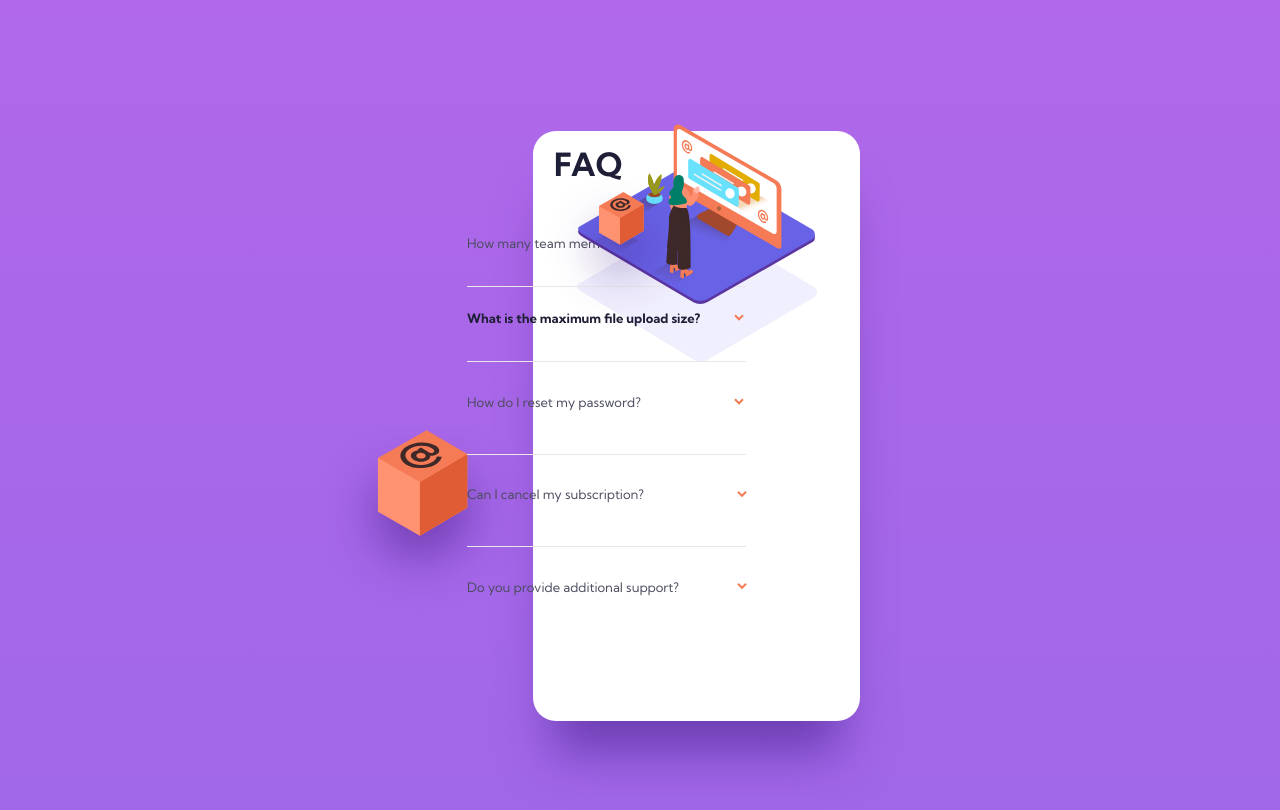
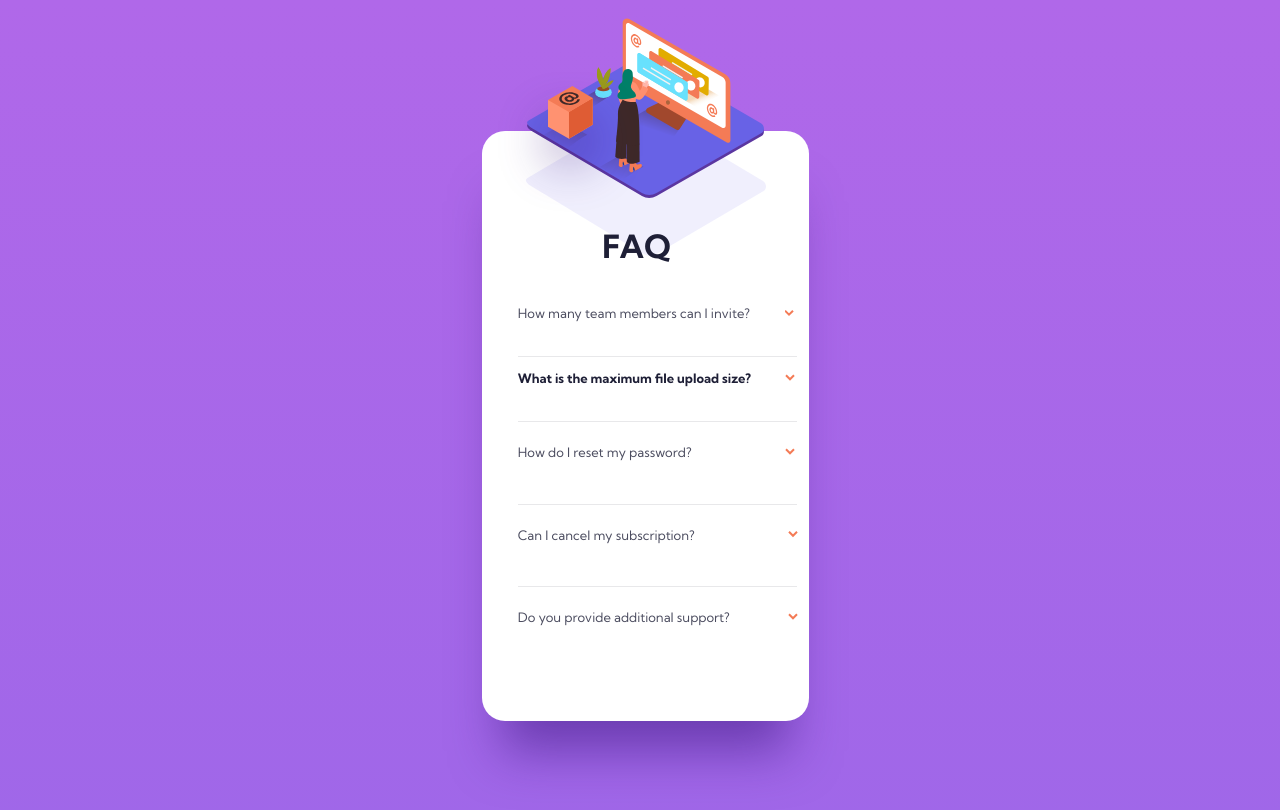
Before and after one commit to ivaniadzee1/homework17, a plain HTML site: page index.html in a window 1280 px wide. Drawn offline with Linux system fonts and the light colour scheme; a web font is replaced by a local one.

Commit message:
homework17

```diff
--- a/index.html
+++ b/index.html
@@ -12,7 +12,7 @@
     <div class="main">
         <div class="white">
             <div class="imgbox">
-                <div class="orange"><img class="orange1" src="image/box.svg" alt=""></div>
+
                 <img class="img1" src="image/Path Copy.svg" alt="">
                 <img class="img2" src="image/Group 4.svg" alt="">
             </div>
--- a/resposnive.css
+++ b/resposnive.css
@@ -28,16 +28,11 @@
     .img1, .img2{
         display: none;
     }
-}
-.orange{
-    width: 90px;
-    height: 106px;
-}
-.orange1{
-    margin-top: 297px;
-    margin-left: -325px;
-}
+
+
+
 .wb2{
     margin-top: 10px;
     margin-left: -393px
 }
+}
--- a/style.css
+++ b/style.css
@@ -42,6 +42,9 @@ body{
 
 }
 .wb2{
+    display: flex;
+    align-content: center;
+    justify-content: center;
     margin-left: -293px;
     margin-top: 184px;
 }
@@ -50,8 +53,9 @@ body{
     flex-direction: column;
     align-items: start;
     text-align: start;
-    margin-top: 38px;
-    row-gap: 10px;
+    margin-top: 26px;
+    row-gap: -7px;
+    margin-left: -153px;
 }
 h1{
     color: #1E1F36;
@@ -281,3 +285,10 @@ padding-bottom: -200px;
 .kiko{
     margin-left: -35px;
 }
+.orange{
+    display: none;
+}
+.faq{
+        margin-top: -62px;
+    margin-left: -1px;
+}
```
